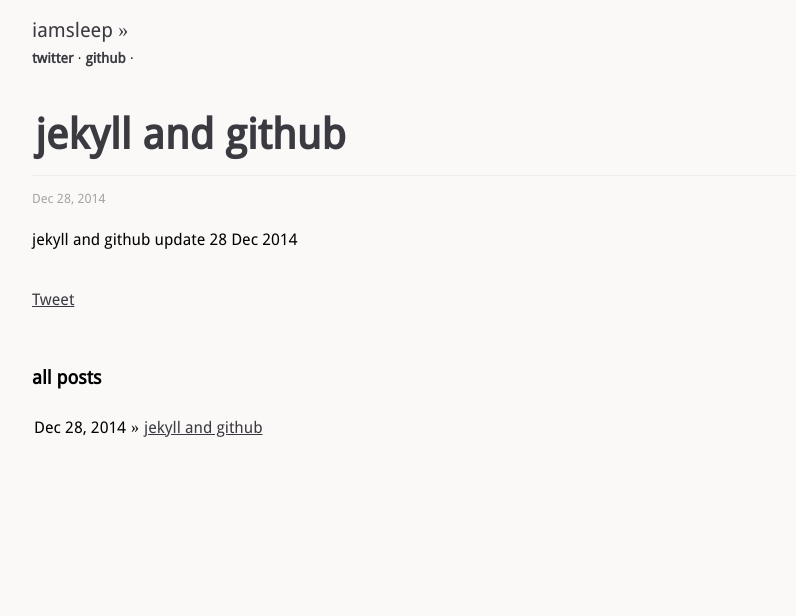
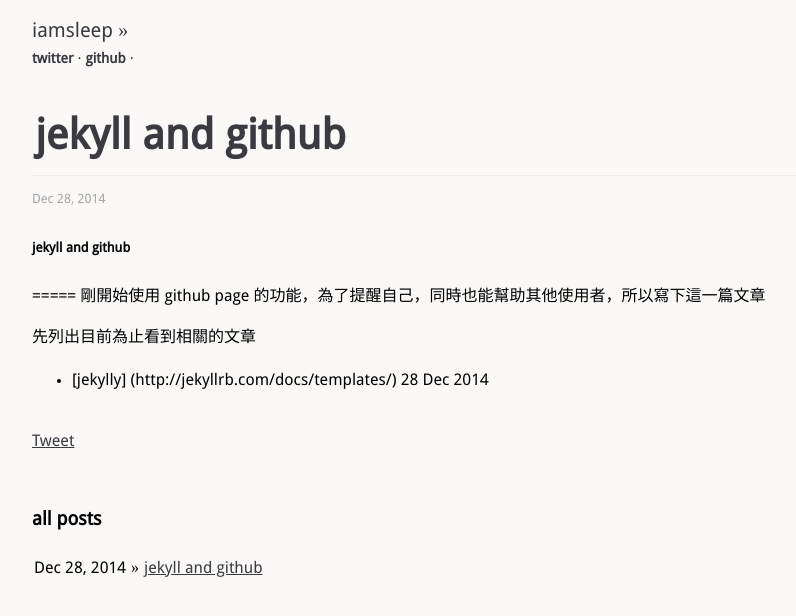
Before and after one commit to iamsleep/iamsleep.github.io, a Jekyll site: the page built from _posts/2014-12-28-Build_Jekyll.markdown, in a window 1280 px wide. Shown: the top 616 px of the page, without its empty margins (160-956 px from the left). Built offline with Jekyll 4.4.1, drawn with Linux system fonts in a browser that asks for light colours; comment, search, counter and statistics services are not loaded.

Commit message:
update content

```diff
--- a/_posts/2014-12-28-Build_Jekyll.markdown
+++ b/_posts/2014-12-28-Build_Jekyll.markdown
@@ -6,6 +6,10 @@
   -- jekyll
   -- github
 ---
-{{page.title}}
-update
+##### {{page.title}}
+=====
+剛開始使用 github page 的功能，為了提醒自己，同時也能幫助其他使用者，所以寫下這一篇文章
+
+先列出目前為止看到相關的文章
++   [jekylly] (http://jekyllrb.com/docs/templates/)
 {{page.date | date_to_string}}
```
